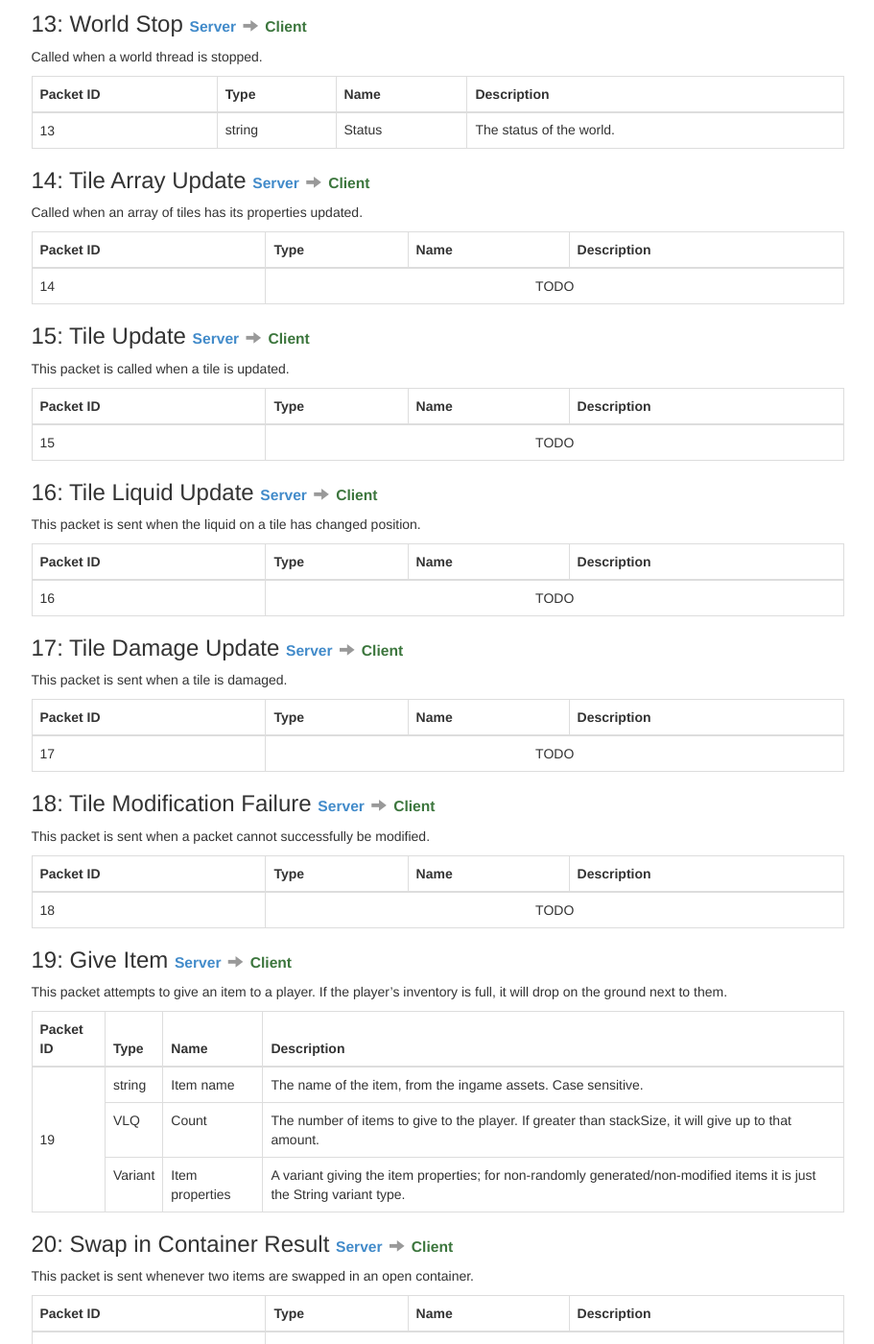
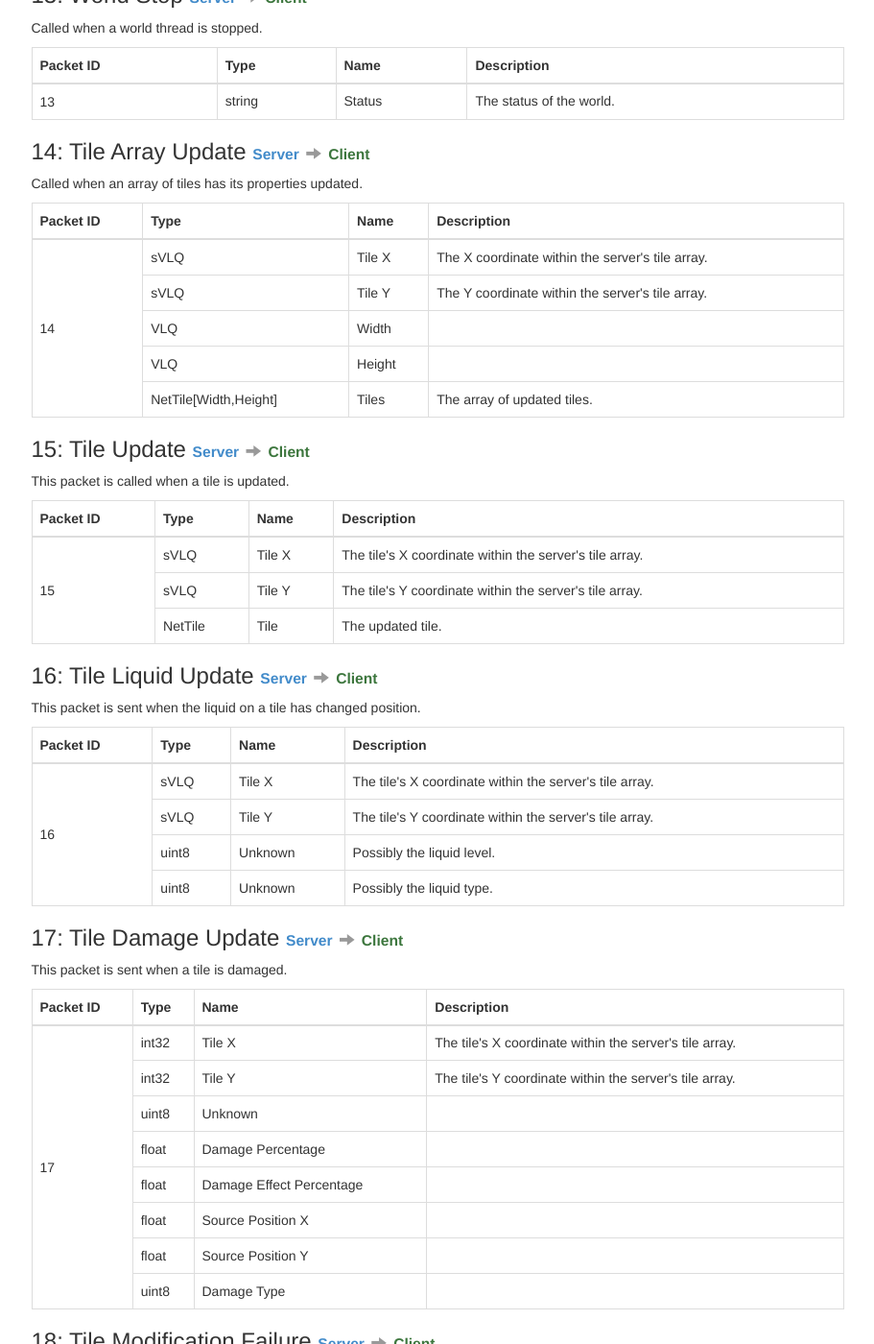
Before and after one commit to ddevault/starbound-dev, a Jekyll site: the page built from networking/index.md, in a window 1280 px wide and 1400 px high, scrolled down 4346 px. Shown: the whole window at 96% size, without its empty margins (330-1241 px from the left). Built offline with Jekyll 4.4.1, drawn with Linux system fonts in a browser that asks for light colours; Markdown is read by kramdown in place of the engine named in the settings; some of the changed text lies outside the part shown.

Commit message:
Added packet structures for TileArrayUpdate, TileUpdate, TileLiquidUpdate, and TileDamageUpdate packets. Corrected a few typos.

```diff
--- a/networking/index.md
+++ b/networking/index.md
@@ -423,7 +423,7 @@ This packet is sent from the client whenever a message is sent in the chat windo
             <td>The chat message being sent.</td>
         </tr>
         <tr>
-            <td>unit8</td>
+            <td>uint8</td>
             <td>Channel</td>
             <td>The current chat channel.</td>
         </tr>
@@ -454,8 +454,6 @@ This packet has yet to be fully understood.
 </table>
 
 {% include packet-header.html name="World Start" id="12" direction="server-to-client" %}
-
-**Documentation for this packet is outdated.**
 
 This packet is sent to the client when a world thread has been started on the server.
 
@@ -555,7 +553,32 @@ Called when an array of tiles has its properties updated.
         </tr>
     </thead>
     <tbody>
-        <tr><td rowspan="1">14</td><td colspan=3 align='center'>TODO</td></tr>
+        <tr><td rowspan="6">14</td></tr>
+        <tr>
+            <td>sVLQ</td>
+            <td>Tile X</td>
+            <td>The X coordinate within the server's tile array.</td>
+        </tr>
+        <tr>
+            <td>sVLQ</td>
+            <td>Tile Y</td>
+            <td>The Y coordinate within the server's tile array.</td>
+        </tr>
+        <tr>
+            <td>VLQ</td>
+            <td>Width</td>
+            <td></td>
+        </tr>
+        <tr>
+            <td>VLQ</td>
+            <td>Height</td>
+            <td></td>
+        </tr>
+        <tr>
+            <td>NetTile[Width,Height]</td>
+            <td>Tiles</td>
+            <td>The array of updated tiles.</td>
+        </tr>
     </tbody>
 </table>
 
@@ -573,7 +596,22 @@ This packet is called when a tile is updated.
         </tr>
     </thead>
     <tbody>
-        <tr><td rowspan="1">15</td><td colspan=3 align='center'>TODO</td></tr>
+        <tr><td rowspan="4">15</td></tr>
+        <tr>
+            <td>sVLQ</td>
+            <td>Tile X</td>
+            <td>The tile's X coordinate within the server's tile array.</td>
+        </tr>
+        <tr>
+            <td>sVLQ</td>
+            <td>Tile Y</td>
+            <td>The tile's Y coordinate within the server's tile array.</td>
+        </tr>
+        <tr>
+            <td>NetTile</td>
+            <td>Tile</td>
+            <td>The updated tile.</td>
+        </tr>
     </tbody>
 </table>
 
@@ -591,7 +629,27 @@ This packet is sent when the liquid on a tile has changed position.
         </tr>
     </thead>
     <tbody>
-        <tr><td rowspan="1">16</td><td colspan=3 align='center'>TODO</td></tr>
+        <tr><td rowspan="5">16</td></tr>
+        <tr>
+            <td>sVLQ</td>
+            <td>Tile X</td>
+            <td>The tile's X coordinate within the server's tile array.</td>
+        </tr>
+        <tr>
+            <td>sVLQ</td>
+            <td>Tile Y</td>
+            <td>The tile's Y coordinate within the server's tile array.</td>
+        </tr>
+        <tr>
+            <td>uint8</td>
+            <td>Unknown</td>
+            <td>Possibly the liquid level.</td>
+        </tr>
+        <tr>
+            <td>uint8</td>
+            <td>Unknown</td>
+            <td>Possibly the liquid type.</td>
+        </tr>
     </tbody>
 </table>
 
@@ -609,13 +667,53 @@ This packet is sent when a tile is damaged.
         </tr>
     </thead>
     <tbody>
-        <tr><td rowspan="1">17</td><td colspan=3 align='center'>TODO</td></tr>
+        <tr><td rowspan="9">17</td></tr>
+        <tr>
+            <td>int32</td>
+            <td>Tile X</td>
+            <td>The tile's X coordinate within the server's tile array.</td>
+        </tr>
+        <tr>
+            <td>int32</td>
+            <td>Tile Y</td>
+            <td>The tile's Y coordinate within the server's tile array.</td>
+        </tr>
+        <tr>
+            <td>uint8</td>
+            <td>Unknown</td>
+            <td></td>
+        </tr>
+        <tr>
+            <td>float</td>
+            <td>Damage Percentage</td>
+            <td></td>
+        </tr>
+        <tr>
+            <td>float</td>
+            <td>Damage Effect Percentage</td>
+            <td></td>
+        </tr>
+        <tr>
+            <td>float</td>
+            <td>Source Position X</td>
+            <td></td>
+        </tr>
+        <tr>
+            <td>float</td>
+            <td>Source Position Y</td>
+            <td></td>
+        </tr>
+        <tr>
+            <td>uint8</td>
+            <td>Damage Type</td>
+            <td></td>
+        </tr>
     </tbody>
 </table>
 
 {% include packet-header.html name="Tile Modification Failure" id="18" direction="server-to-client" %}
 
-This packet is sent when a packet cannot successfully be modified.
+This packet is sent when a tile list cannot successfully be modified.
 
 <table class="table table-bordered packet">
     <thead>
```
Also changed, not shown: networking/data-types.md (line endings or trailing spaces).
